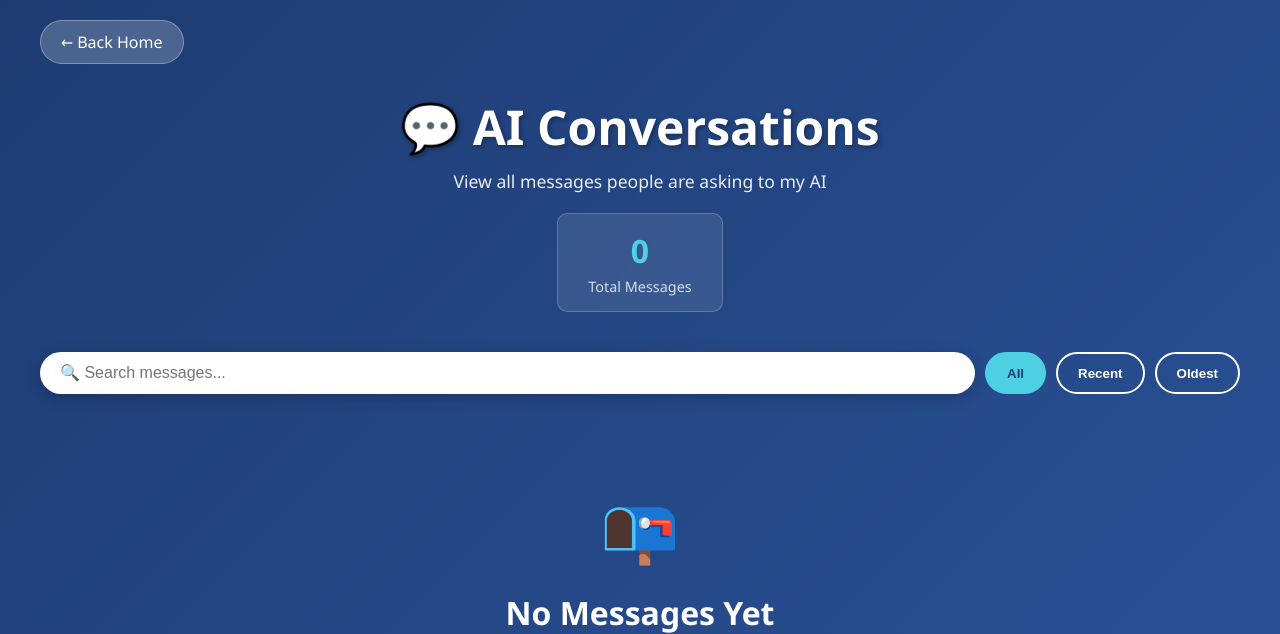
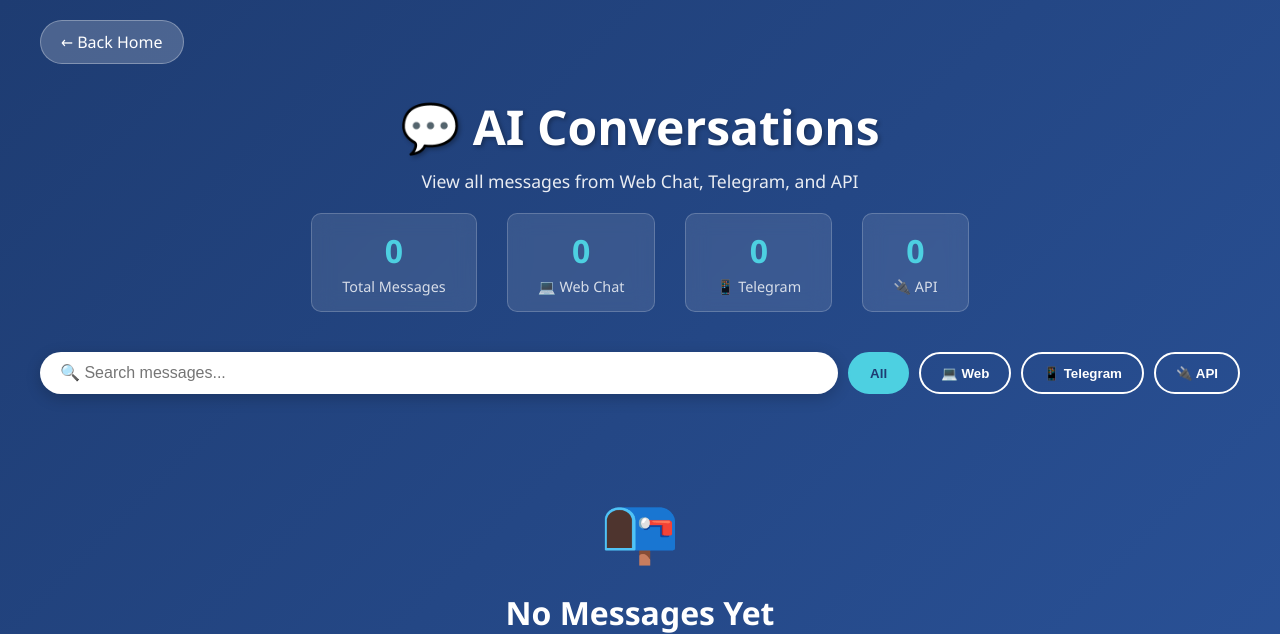
Before and after one commit to GAURAV-RAYAT/PORTFOLIO_FLASK, a Flask app: page /ai-messages in a window 1280 px wide. Shown: the top 634 px of the page. Run offline with Flask 3, Linux system fonts and the light colour scheme.

Commit message:
AI messages

```diff
--- a/routes/messages.py
+++ b/routes/messages.py
@@ -21,7 +21,7 @@ def send_message():
 
 @bp.route('/ai-messages', methods=['GET'])
 def view_ai_messages():
-    """Display all AI messages"""
+    """Display all AI messages from all sources"""
     print("🔍 /ai-messages route accessed!")
 
     try:
@@ -36,10 +36,22 @@ def view_ai_messages():
             messages = list(chat_collection.find().sort("timestamp", -1))
             print(f"✅ Found {len(messages)} messages")
 
-            # Format timestamps for display
+            # Format timestamps and add source icons for display
             for msg in messages:
                 if 'timestamp' in msg:
                     msg['formatted_time'] = msg['timestamp'].strftime("%B %d, %Y at %I:%M %p")
+
+                # Add source information if not present
+                if 'source' not in msg:
+                    msg['source'] = 'web'  # Default to web for old messages
+
+                # Add source icon and label
+                source_map = {
+                    'web': {'icon': '💻', 'label': 'Web Chat', 'color': '#4dd0e1'},
+                    'telegram': {'icon': '📱', 'label': 'Telegram', 'color': '#0088cc'},
+                    'api': {'icon': '🔌', 'label': 'API', 'color': '#9c27b0'}
+                }
+                msg['source_info'] = source_map.get(msg['source'], source_map['web'])
 
         print(f"📋 Rendering with {len(messages)} messages")
         return render_template('ai_messages.html', messages=messages)
@@ -50,3 +62,28 @@ def view_ai_messages():
         traceback.print_exc()
         messages = []
         return render_template('ai_messages.html', messages=messages)
+
+
+@bp.route('/api/ai-messages-count', methods=['GET'])
+def get_messages_count():
+    """API endpoint to get message count"""
+    try:
+        chat_collection = get_collection("ai_messages")
+        if chat_collection:
+            total_count = chat_collection.count_documents({})
+
+            # Count by source
+            web_count = chat_collection.count_documents({"source": "web"})
+            telegram_count = chat_collection.count_documents({"source": "telegram"})
+            api_count = chat_collection.count_documents({"source": "api"})
+
+            return jsonify({
+                "total": total_count,
+                "web": web_count,
+                "telegram": telegram_count,
+                "api": api_count
+            })
+        return jsonify({"total": 0, "web": 0, "telegram": 0, "api": 0})
+    except Exception as e:
+        print(f"Error getting message count: {e}")
+        return jsonify({"total": 0, "web": 0, "telegram": 0, "api": 0})
--- a/templates/ai_messages.html
+++ b/templates/ai_messages.html
@@ -172,6 +172,20 @@
             color: #999;
             font-size: 0.85rem;
             font-style: italic;
+        }
+
+        .source-badge {
+            display: inline-block;
+            padding: 5px 12px;
+            border-radius: 20px;
+            font-size: 0.85rem;
+            font-weight: 600;
+            color: white;
+            transition: all 0.3s ease;
+        }
+
+        .source-badge:hover {
+            transform: scale(1.05);
         }
 
         .message-content {
@@ -374,11 +388,23 @@
 
         <div class="header">
             <h1>💬 AI Conversations</h1>
-            <p>View all messages people are asking to my AI</p>
+            <p>View all messages from Web Chat, Telegram, and API</p>
             <div class="stats">
                 <div class="stat-card">
                     <div class="number" id="message-count">{{ messages|length }}</div>
                     <div class="label">Total Messages</div>
+                </div>
+                <div class="stat-card">
+                    <div class="number" id="web-count">0</div>
+                    <div class="label">💻 Web Chat</div>
+                </div>
+                <div class="stat-card">
+                    <div class="number" id="telegram-count">0</div>
+                    <div class="label">📱 Telegram</div>
+                </div>
+                <div class="stat-card">
+                    <div class="number" id="api-count">0</div>
+                    <div class="label">🔌 API</div>
                 </div>
             </div>
         </div>
@@ -394,17 +420,23 @@
             </div>
             <div class="filter-buttons">
                 <button class="filter-btn active" onclick="filterMessages('all')">All</button>
-                <button class="filter-btn" onclick="filterMessages('recent')">Recent</button>
-                <button class="filter-btn" onclick="filterMessages('oldest')">Oldest</button>
+                <button class="filter-btn" onclick="filterMessages('web')">💻 Web</button>
+                <button class="filter-btn" onclick="filterMessages('telegram')">📱 Telegram</button>
+                <button class="filter-btn" onclick="filterMessages('api')">🔌 API</button>
             </div>
         </div>
 
         {% if messages %}
             <div class="messages-container" id="messages-list">
                 {% for msg in messages %}
-                    <div class="message-card" data-message-index="{{ loop.index }}">
+                    <div class="message-card" data-message-index="{{ loop.index }}" data-source="{{ msg.source or 'web' }}">
                         <div class="message-header">
-                            <div class="message-number">{{ loop.index }}</div>
+                            <div style="display: flex; align-items: center; gap: 10px; flex-wrap: wrap;">
+                                <div class="message-number">{{ loop.index }}</div>
+                                <div class="source-badge" style="background: {% if msg.source_info %}{{ msg.source_info.color }}{% else %}#4dd0e1{% endif %}; color: white; padding: 5px 12px; border-radius: 20px; font-size: 0.85rem; font-weight: 600;">
+                                    {% if msg.source_info %}{{ msg.source_info.icon }} {{ msg.source_info.label }}{% else %}💻 Web Chat{% endif %}
+                                </div>
+                            </div>
                             <div class="message-time">{{ msg.formatted_time }}</div>
                         </div>
                         <div class="message-content">
@@ -430,6 +462,23 @@
     </div>
 
     <script>
+        // Load message statistics
+        async function loadStats() {
+            try {
+                const response = await fetch('/api/ai-messages-count');
+                const data = await response.json();
+                document.getElementById('message-count').textContent = data.total;
+                document.getElementById('web-count').textContent = data.web;
+                document.getElementById('telegram-count').textContent = data.telegram;
+                document.getElementById('api-count').textContent = data.api;
+            } catch (error) {
+                console.error('Error loading stats:', error);
+            }
+        }
+
+        // Load stats on page load
+        window.addEventListener('load', loadStats);
+
         // Search functionality
         const searchInput = document.getElementById('search-input');
         const messagesList = document.getElementById('messages-list');
@@ -453,23 +502,22 @@
             });
         }
 
-        // Filter functionality
+        // Filter functionality by source
         function filterMessages(type) {
             const messagesList = document.getElementById('messages-list');
             if (!messagesList) return;
 
-            const messageCards = Array.from(messagesList.querySelectorAll('.message-card'));
+            const messageCards = messagesList.querySelectorAll('.message-card');
 
-            if (type === 'recent') {
-                messageCards.reverse();
-            } else if (type === 'oldest') {
-                // Keep original order (already sorted by most recent first in Python)
-                messageCards.reverse().reverse();
-            }
+            messageCards.forEach(card => {
+                const cardSource = card.getAttribute('data-source');
 
-            messagesList.innerHTML = '';
-            messageCards.forEach(card => {
-                messagesList.appendChild(card);
+                if (type === 'all' || cardSource === type) {
+                    card.style.display = '';
+                    card.style.animation = 'slideUp 0.3s ease-out';
+                } else {
+                    card.style.display = 'none';
+                }
             });
 
             // Update active filter button
```
Also changed, not shown: routes/api.py (+33 -0 lines), routes/chat.py (+13 -15 lines), routes/telegram.py (+18 -1 lines).
